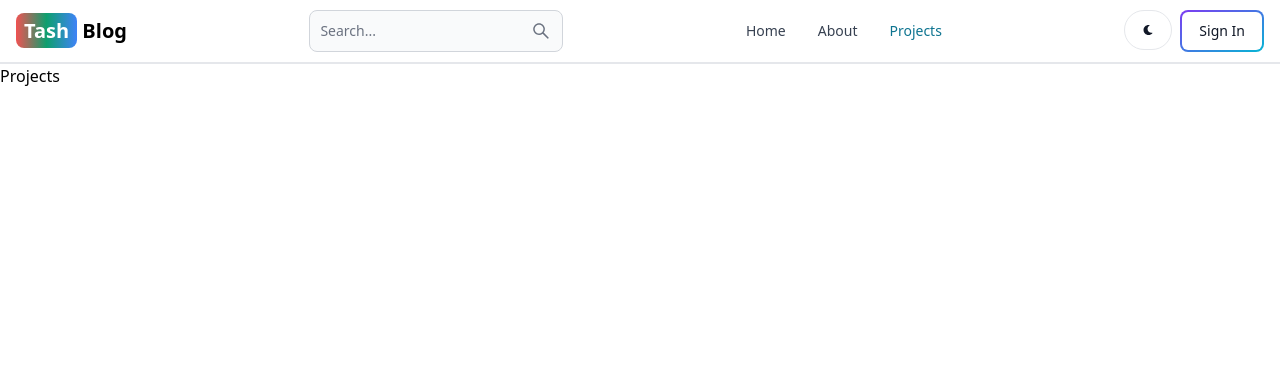
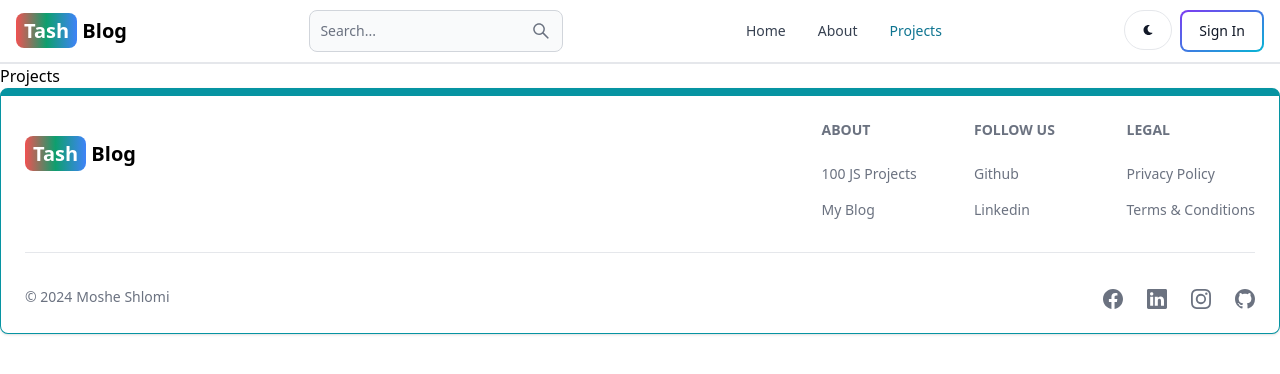
Before and after one commit to MosheShlomi/MERN-TASH-BLOG, a React (Vite) app in the folder client/: page /projects in a window 1280 px wide. Shown: the top 374 px of the page. Built offline with nearby package versions, Linux system fonts and the light colour scheme.

Commit message:
footer component added

```diff
--- a/client/src/App.jsx
+++ b/client/src/App.jsx
@@ -7,6 +7,7 @@
 import SignIn from "./pages/SignIn";
 import Projects from "./pages/Projects";
 import Header from "./components/Header";
+import Footer from "./components/Footer";
 
 const App = () => {
   return (
@@ -20,6 +21,7 @@
         <Route path="/sign-in" element={<SignIn />} />
         <Route path="/projects" element={<Projects />} />
       </Routes>
+      <Footer />
     </BrowserRouter>
   );
 };
--- /dev/null
+++ b/client/src/components/Footer.jsx
@@ -0,0 +1,91 @@
+import { Footer } from "flowbite-react";
+import React from "react";
+import { Link } from "react-router-dom";
+import { BsFacebook, BsInstagram, BsLinkedin, BsGithub } from "react-icons/bs";
+
+const FooterCom = () => {
+  return (
+    <Footer container className="border border-t-8 border-teal-500">
+      <div className="w-full max-w-7xl mx-auto">
+        <div className="grid w-full justify-between sm:flex md:grid-cols-1">
+          <div className="mt-5">
+            <Link
+              to="/"
+              className="self-center whitespace-nowrap text-lg sm:text-xl font-semibold dark:text-white">
+              <span className="px-2 py-1 bg-gradient-to-r from-red-500 via-green-500 to-blue-500  rounded-lg text-white">
+                Tash
+              </span>{" "}
+              Blog
+            </Link>
+          </div>
+          <div className="grid grid-cols-2 gap-8 sm:grid-cols-3 sm:gap-6">
+            <div>
+              <Footer.Title title="About" />
+              <Footer.LinkGroup col>
+                <Footer.Link
+                  href="https://google.com"
+                  target="_blank"
+                  rel="noopener noreferrer">
+                  100 JS Projects
+                </Footer.Link>
+                <Footer.Link
+                  href="https://google.com"
+                  target="_blank"
+                  rel="noopener noreferrer">
+                  My Blog
+                </Footer.Link>
+              </Footer.LinkGroup>
+            </div>
+            <div>
+              <Footer.Title title="Follow us" />
+              <Footer.LinkGroup col>
+                <Footer.Link
+                  href="https://github.com/MosheShlomi"
+                  target="_blank"
+                  rel="noopener noreferrer">
+                  Github
+                </Footer.Link>
+                <Footer.Link
+                  href="https://google.com"
+                  target="_blank"
+                  rel="noopener noreferrer">
+                  Linkedin
+                </Footer.Link>
+              </Footer.LinkGroup>
+            </div>
+            <div>
+              <Footer.Title title="Legal" />
+              <Footer.LinkGroup col>
+                <Footer.Link href="#" target="_blank" rel="noopener noreferrer">
+                  Privacy Policy
+                </Footer.Link>
+                <Footer.Link
+                  href="https://google.com"
+                  target="_blank"
+                  rel="noopener noreferrer">
+                  Terms &amp; Conditions
+                </Footer.Link>
+              </Footer.LinkGroup>
+            </div>
+          </div>
+        </div>
+        <Footer.Divider />
+        <div className="w-full sm:flex sm:items-center sm:justify-between">
+          <Footer.Copyright
+            href="#"
+            by="Moshe Shlomi"
+            year={new Date().getFullYear()}
+          />
+          <div className="flex gap-6 sm:mt-1 mt-4 sm:justify-center">
+            <Footer.Icon href="#" icon={BsFacebook} />
+            <Footer.Icon href="#" icon={BsLinkedin} />
+            <Footer.Icon href="#" icon={BsInstagram} />
+            <Footer.Icon href="#" icon={BsGithub} />
+          </div>
+        </div>
+      </div>
+    </Footer>
+  );
+};
+
+export default FooterCom;
```
